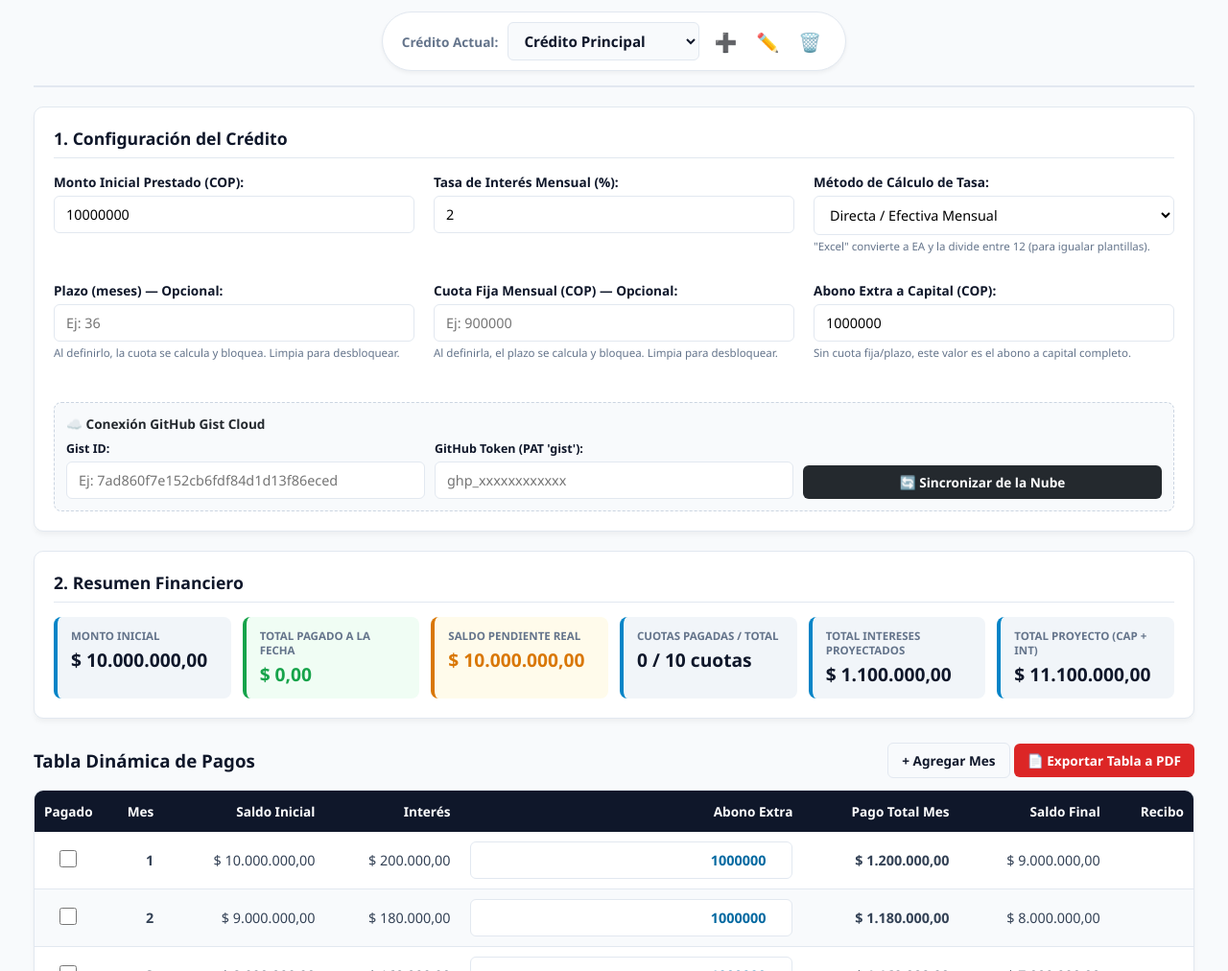
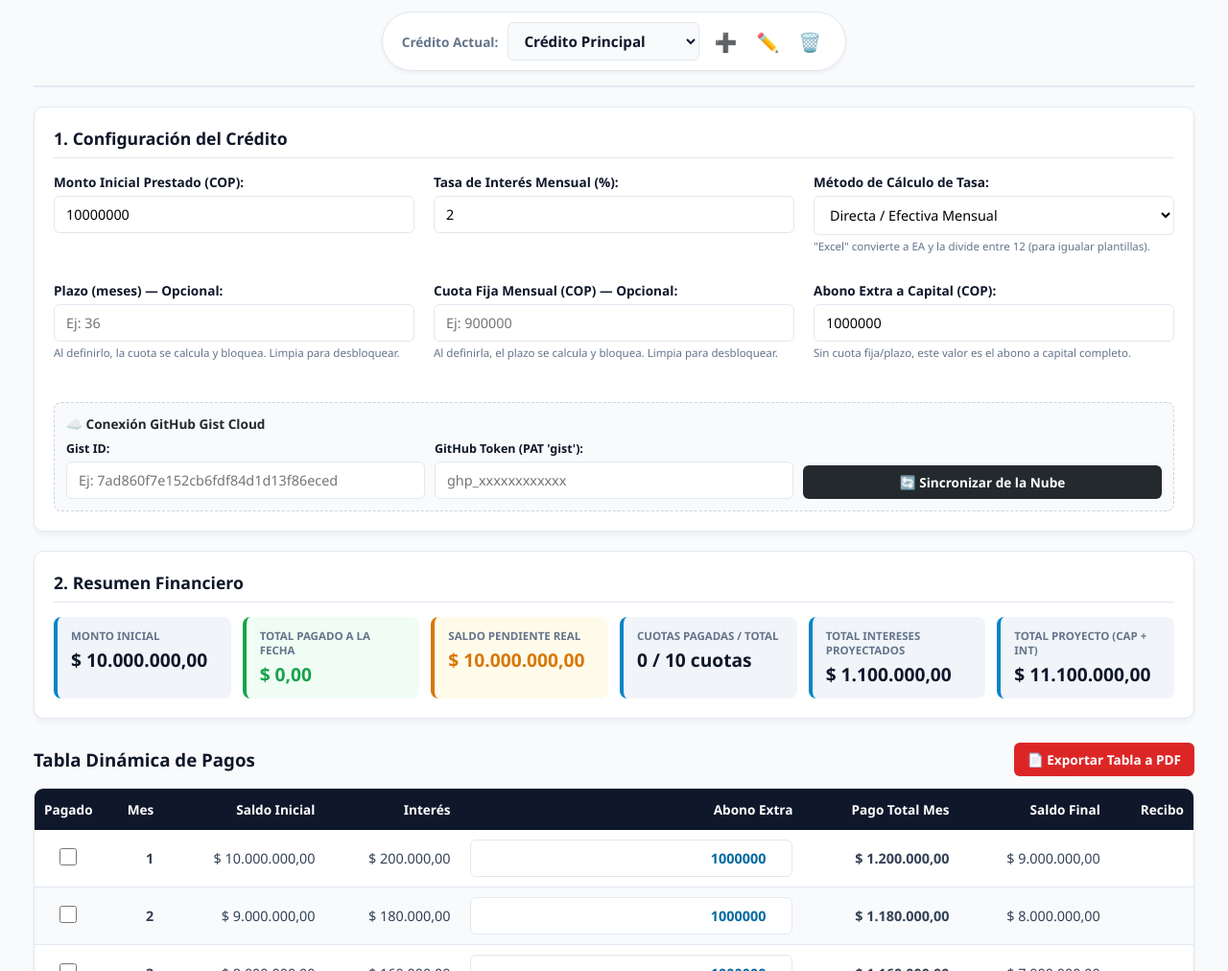
Before and after one commit to jmvalencia/credito-admin, a plain HTML site: page index.html in a window 1280 px wide. Shown: the part 88-1100 px from the top of the page at 96% size. Drawn offline with Linux system fonts and the light colour scheme.

Commit message:
Removing unnecessary action

```diff
--- a/index.html
+++ b/index.html
@@ -415,7 +415,6 @@
     <div class="toolbar">
         <h3 style="color: var(--text-dark);">Tabla Dinámica de Pagos</h3>
         <div class="action-buttons">
-            <button class="btn btn-outline no-print" onclick="addMonthRow()">+ Agregar Mes</button>
             <button class="btn btn-pdf no-print" onclick="window.print()">📄 Exportar Tabla a PDF</button>
         </div>
     </div>
@@ -768,14 +767,6 @@
             recalculateTable();
         }
 
-        function addMonthRow() {
-            const active = appState.credits[appState.activeId];
-            const currentRows = document.querySelectorAll('#scheduleBody tr').length;
-            active.customAbonos[currentRows + 1] = parseFloat(document.getElementById('defaultAbono').value) || 0;
-            saveState();
-            recalculateTable();
-        }
-
         function recalculateTable() {
             const active = appState.credits[appState.activeId];
             const initialAmount = parseFloat(document.getElementById('creditAmount').value) || 0;
```
